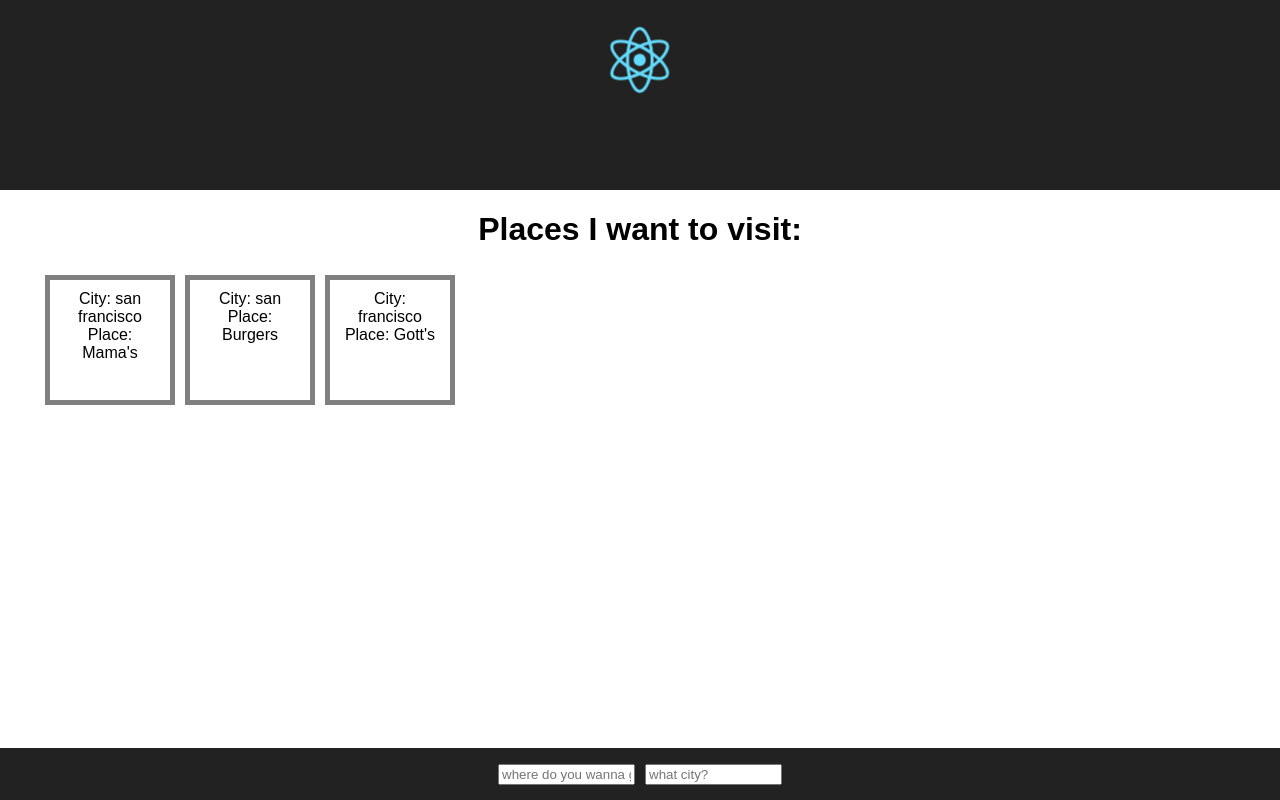
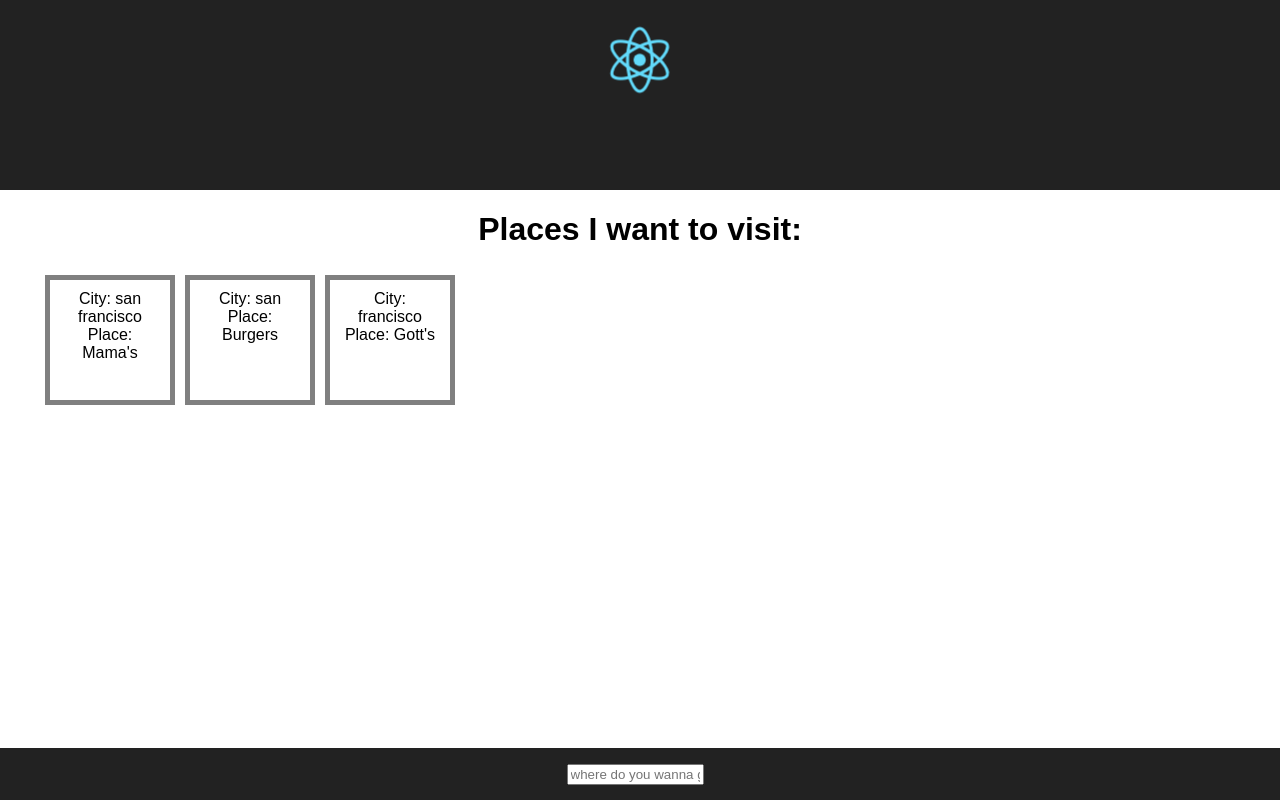
Before and after one commit to patrickford/places-to-go-react, a React (Create React App) app: page / in a window 1280 px wide. Built offline with nearby package versions, Linux system fonts and the light colour scheme.

Commit message:
puts a form tag in the placeForm component

```diff
--- a/src/App.js
+++ b/src/App.js
@@ -4,6 +4,12 @@ import logo from './logo.svg';
 import './App.css';
 
 class App extends Component {
+
+  handleSubmit = (e) => {
+    e.preventDefault();
+    console.log('handleSubmit method called!');
+  }
+
   render() {
     return (
       <div className="App">
@@ -12,7 +18,7 @@ class App extends Component {
         </div>
         <PlaceList />
         <div className="App-footer">Footer</div>
-        <PlaceForm />
+        <PlaceForm handleSubmit={this.handleSubmit}/>
       </div>
     );
   }
--- a/src/components/place/PlaceForm.js
+++ b/src/components/place/PlaceForm.js
@@ -1,10 +1,7 @@
 import React, {Component} from 'react';
 
-export const PlaceForm = (props) => {
-  return(
-    <div className="Place-Form">
-      <input id="place-name" type="text" placeholder="where do you wanna go?" />
-      <input id="place-city" type="text" placeholder="what city?" />
-    </div>
-  )
-}
+export const PlaceForm = (props) => (
+  <form onSubmit={props.handleSubmit} className="Place-Form">
+    <input name="placeName" id="place-name" type="text" placeholder="where do you wanna go?" />
+  </form>
+)
```
